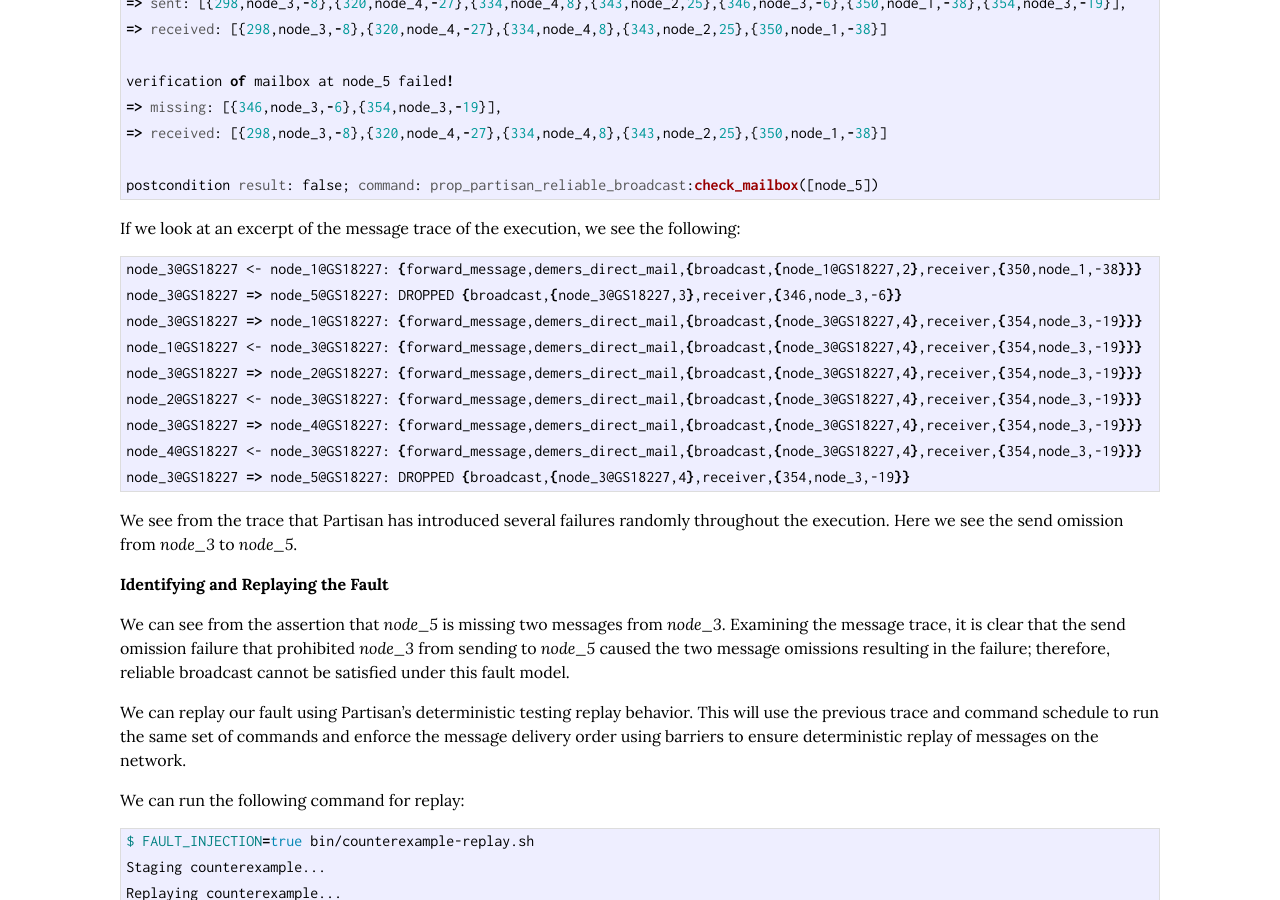
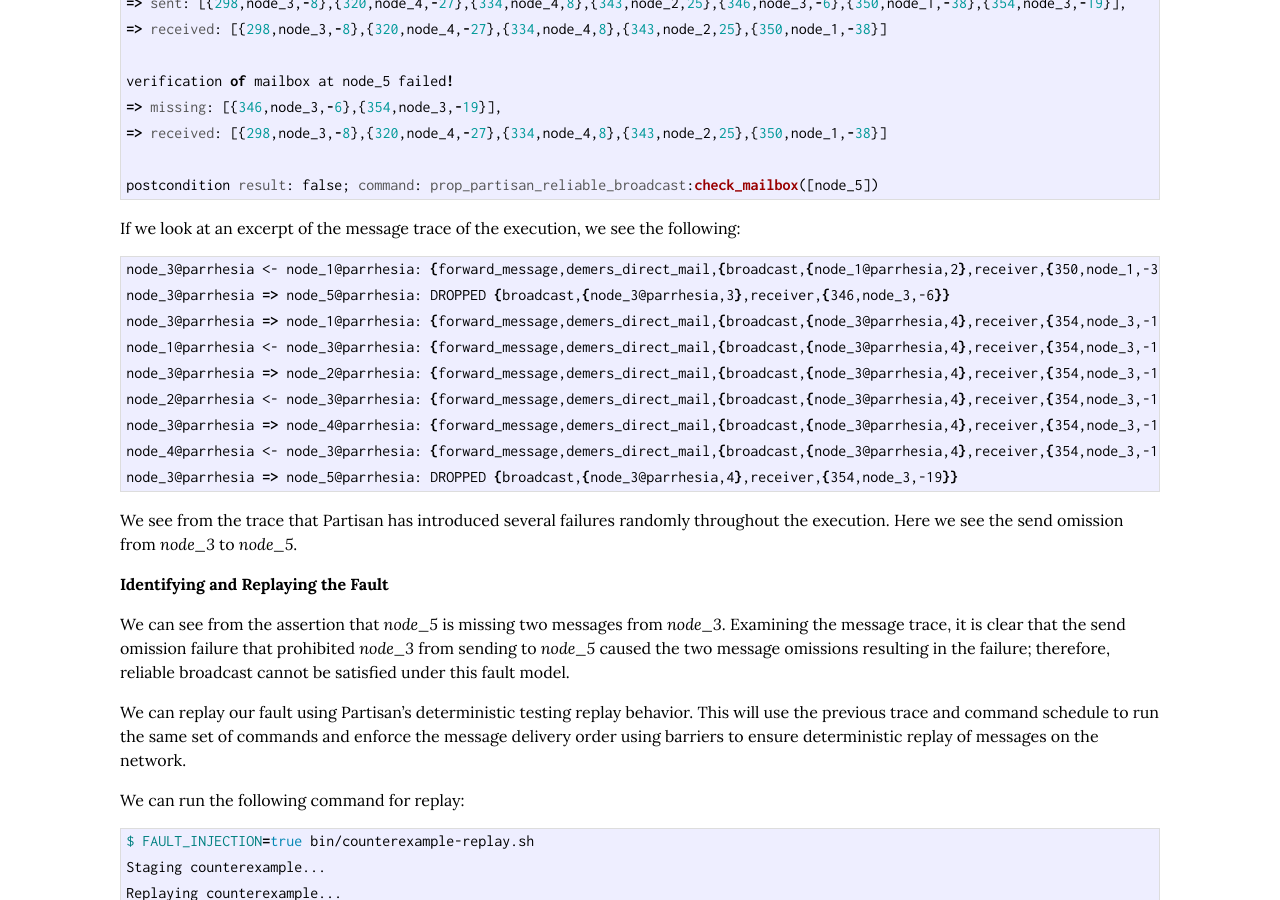
Before and after one commit to cmeiklejohn/cmeiklejohn.github.io, a Jekyll site: the page built from _posts/2019-04-20-fault-injection-reliable-broadcast.markdown, in a window 1280 px wide and 900 px high, scrolled down 3757 px. Built offline with Jekyll 4.4.1, drawn with Linux system fonts in a browser that asks for light colours; some web fonts are replaced.

Commit message:
prototyping new article

```diff
--- a/_posts/2019-04-20-fault-injection-reliable-broadcast.markdown
+++ b/_posts/2019-04-20-fault-injection-reliable-broadcast.markdown
@@ -150,15 +150,15 @@ postcondition result: false; command: prop_partisan_reliable_broadcast:check_mai
 If we look at an excerpt of the message trace of the execution, we see the following:
 
 {% highlight sh %}
-node_3@GS18227 <- node_1@GS18227: {forward_message,demers_direct_mail,{broadcast,{node_1@GS18227,2},receiver,{350,node_1,-38}}}
-node_3@GS18227 => node_5@GS18227: DROPPED {broadcast,{node_3@GS18227,3},receiver,{346,node_3,-6}}
-node_3@GS18227 => node_1@GS18227: {forward_message,demers_direct_mail,{broadcast,{node_3@GS18227,4},receiver,{354,node_3,-19}}}
-node_1@GS18227 <- node_3@GS18227: {forward_message,demers_direct_mail,{broadcast,{node_3@GS18227,4},receiver,{354,node_3,-19}}}
-node_3@GS18227 => node_2@GS18227: {forward_message,demers_direct_mail,{broadcast,{node_3@GS18227,4},receiver,{354,node_3,-19}}}
-node_2@GS18227 <- node_3@GS18227: {forward_message,demers_direct_mail,{broadcast,{node_3@GS18227,4},receiver,{354,node_3,-19}}}
-node_3@GS18227 => node_4@GS18227: {forward_message,demers_direct_mail,{broadcast,{node_3@GS18227,4},receiver,{354,node_3,-19}}}
-node_4@GS18227 <- node_3@GS18227: {forward_message,demers_direct_mail,{broadcast,{node_3@GS18227,4},receiver,{354,node_3,-19}}}
-node_3@GS18227 => node_5@GS18227: DROPPED {broadcast,{node_3@GS18227,4},receiver,{354,node_3,-19}}
+node_3@parrhesia <- node_1@parrhesia: {forward_message,demers_direct_mail,{broadcast,{node_1@parrhesia,2},receiver,{350,node_1,-38}}}
+node_3@parrhesia => node_5@parrhesia: DROPPED {broadcast,{node_3@parrhesia,3},receiver,{346,node_3,-6}}
+node_3@parrhesia => node_1@parrhesia: {forward_message,demers_direct_mail,{broadcast,{node_3@parrhesia,4},receiver,{354,node_3,-19}}}
+node_1@parrhesia <- node_3@parrhesia: {forward_message,demers_direct_mail,{broadcast,{node_3@parrhesia,4},receiver,{354,node_3,-19}}}
+node_3@parrhesia => node_2@parrhesia: {forward_message,demers_direct_mail,{broadcast,{node_3@parrhesia,4},receiver,{354,node_3,-19}}}
+node_2@parrhesia <- node_3@parrhesia: {forward_message,demers_direct_mail,{broadcast,{node_3@parrhesia,4},receiver,{354,node_3,-19}}}
+node_3@parrhesia => node_4@parrhesia: {forward_message,demers_direct_mail,{broadcast,{node_3@parrhesia,4},receiver,{354,node_3,-19}}}
+node_4@parrhesia <- node_3@parrhesia: {forward_message,demers_direct_mail,{broadcast,{node_3@parrhesia,4},receiver,{354,node_3,-19}}}
+node_3@parrhesia => node_5@parrhesia: DROPPED {broadcast,{node_3@parrhesia,4},receiver,{354,node_3,-19}}
 {% endhighlight %}
 
 We see from the trace that Partisan has introduced several failures randomly throughout the execution.  Here we see the send omission from *node_3* to *node_5*.
```
